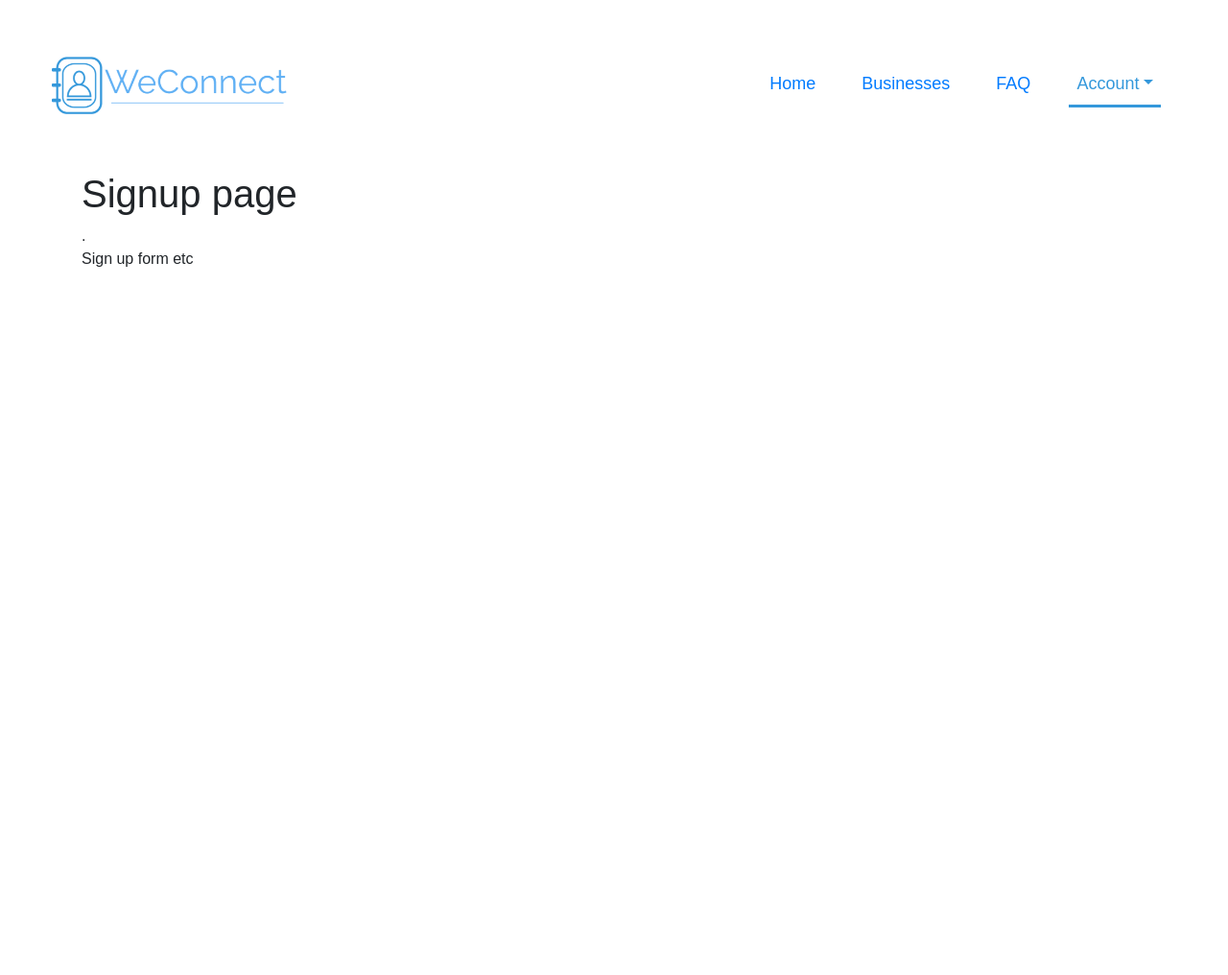
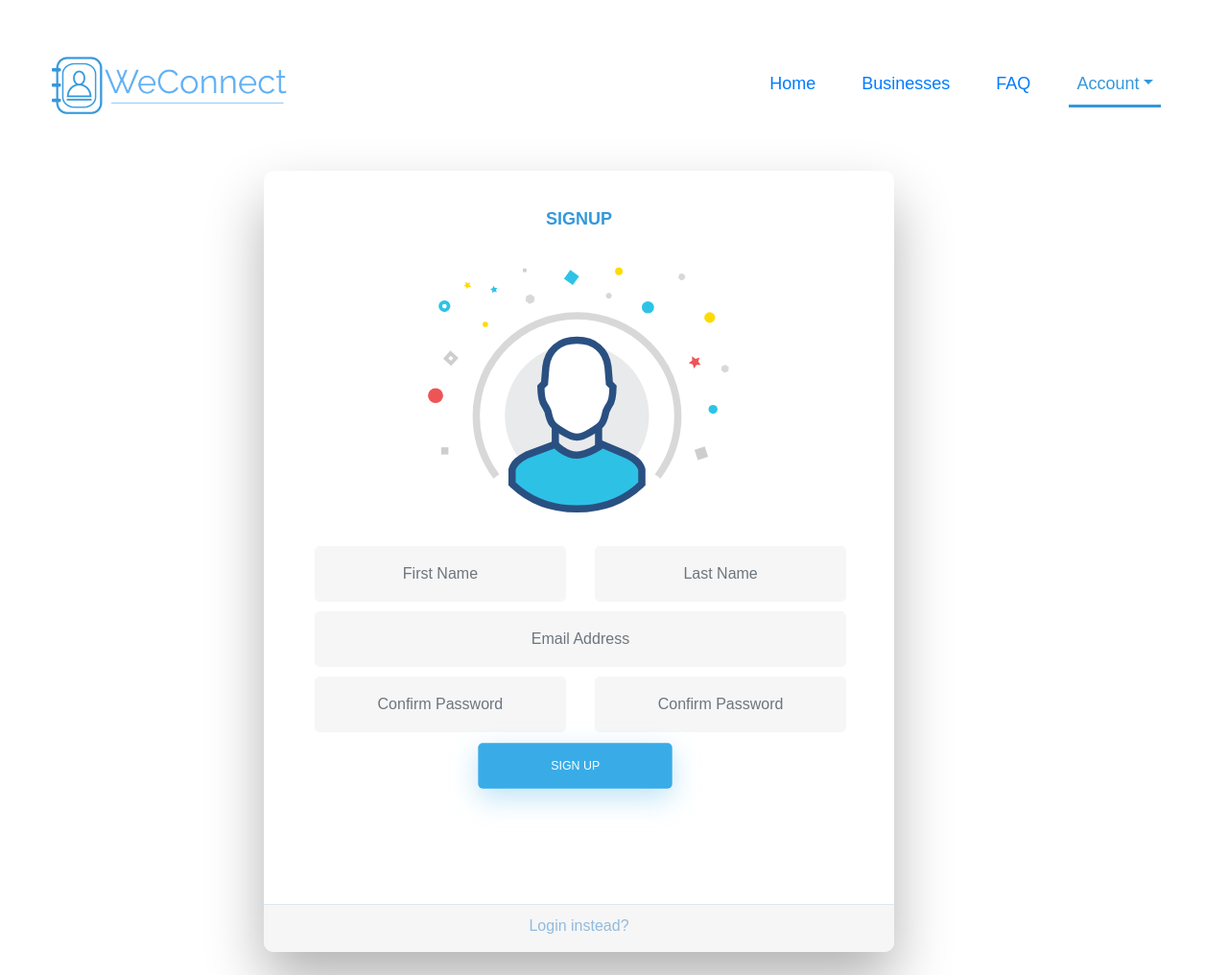
Before and after one commit to dcDalin/WeConnect, a website: page Designs/UI/signup.html in a window 1280 px wide. Shown: the whole page at 96% size. Before the commit the page ends 800 px from the top, so only its background shows below. Drawn offline with Linux system fonts and the light colour scheme.

Commit message:
refactor: hard reset git to previous commit id: 0bfd9a96655c1f228df24bad94ee133f939966bc

```diff
--- a/Designs/UI/scss/main.scss
+++ b/Designs/UI/scss/main.scss
@@ -117,6 +117,11 @@ button, input[type=button], input[type=submit], input[type=reset]{
     -o-transition: all 0.3s ease-in-out;
     transition: all 0.3s ease-in-out;
 }
+.dc-form{
+    margin: auto;
+    width: 90%;
+    padding: 15px 22px 15px 15px;
+}
 
 button, input[type=button]:hover, input[type=submit]:hover, input[type=reset]:hover  {
     background-color: #39ace7;
@@ -130,7 +135,7 @@ button, input[type=button]:active, input[type=submit]:active, input[type=reset]:
     transform: scale(0.95);
 }
 
-  input[type=text], input[type=tel], input[type=number], input[type=password], input[type=email] {
+input[type=text], input[type=tel], input[type=number], input[type=password], input[type=email] {
     background-color: #f6f6f6;
     border: none;
     color: #0d0d0d;
@@ -140,7 +145,7 @@ button, input[type=button]:active, input[type=submit]:active, input[type=reset]:
     display: inline-block;
     font-size: 16px;
     margin: 5px;
-    width: 85%;
+
     border: 2px solid #f6f6f6;
     -webkit-transition: all 0.5s ease-in-out;
     -moz-transition: all 0.5s ease-in-out;
--- a/Designs/UI/signup.html
+++ b/Designs/UI/signup.html
@@ -1,4 +1,3 @@
-
 <!DOCTYPE html>
 <html lang="en">
     <head>
@@ -7,7 +6,7 @@
         <meta name="description" content="">
         <meta name="author" content="">
 
-    <title>We Connect</title>
+        <title>We Connect | Signup</title>
 
         <!-- Bootstrap core CSS -->
         <link href="css/main.css" rel="stylesheet">
@@ -19,9 +18,6 @@
                 <img src="images/logo.png" height="60" alt="">
             </a>
             <div class="collapse navbar-collapse justify-content-end" id="navbarSupportedContent">
-          <ul class="navbar-nav mr-auto">
-
-          </ul>
                 <ul class="navbar-nav">
                     <li class="nav-item">
                         <a class="nav-link text-primary" href="index.html">Home <span class="sr-only">(current)</span></a>
@@ -43,14 +39,60 @@
             </div>
         </nav>
 
-      <main role="main" class="container">
-
-        <div class="starter-template">
-          <h1>Signup page</h1>.
-          <p>Sign up form etc</p>
+        <div class="container">
+            <div class="row">
+                <div class="col-sm-2">
+                </div>
+                <div class="col-sm">
+                    <div class="dc-box-wrapper">
+                        <div>
+                            <h2>signup</h2>
+                        </div>
+                        <div>
+                            <img src="images/icon.svg" id="icon" alt="User Icon" />
+                        </div>
+                        <form class="dc-form">
+							<div class="row">
+								<div class="col">
+									<input type="text" class="form-control" id="firstName" placeholder="First Name">
+								</div>
+								<div class="col">
+									<input type="text" class="form-control" id="lastName" placeholder="Last Name">
+								</div>
+							</div>
+							<div class="row">
+								<div class="col">
+									<input type="text" class="form-control" id="email" placeholder="Email Address">
+								</div>
+							</div>
+							<div class="row">
+								<div class="col">
+									<input type="password" class="form-control" id="password" placeholder="Confirm Password">
+								</div>
+								<div class="col">
+									<input type="password" class="form-control" id="cpassword" placeholder="Confirm Password">
+								</div>
 							</div>
 
-      </main><!-- /.container -->
+                            <div class="form-group">
+                                <button type="submit">Sign Up</button>
+                            </div>
+                            <br><br>
+                        </form>
+                        <div class="dc-box-wrapper-footer">
+                            <h3><a href="login.html">Login instead?</a></h3>
+                        </div>
+                    </div>
+                </div>
+                <div class="col-sm-2">
+                </div>
+            </div>
+            <div class="row">
+                <div class="col-sm">
+                    <br>
+                </div>
+            </div>
+        </div><!-- /.container -->
 
         <script src="js/jquery.js"></script>
         <script src="js/bootstrap.min.js"></script>
```
Also changed, not shown: Designs/UI/css/main.css. Lines whose indentation alone changed are shown as unchanged.
